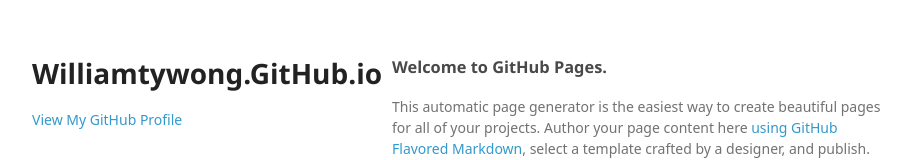
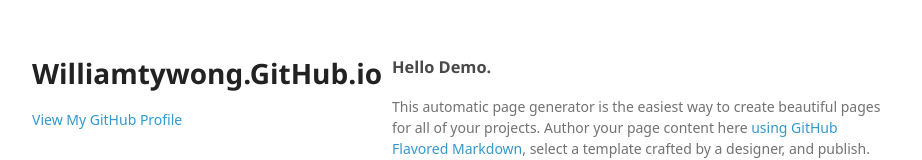
Before and after one commit to williamtywong/williamtywong.github.io, a plain HTML site: page index.html in a window 1280 px wide. Shown: the top 160 px of the page, without its empty margins (178-1100 px from the left). Drawn offline with Linux system fonts and the light colour scheme; a web font is replaced by a local one.

Commit message:
Update index.html

```diff
--- a/index.html
+++ b/index.html
@@ -24,7 +24,7 @@
       </header>
       <section>
         <h3>
-<a id="Hello-Demo" class="anchor" href="#Hello-Demo" aria-hidden="true"><span aria-hidden="true" class="octicon octicon-link"></span></a>Welcome to GitHub Pages.</h3>
+<a id="Hello-Demo" class="anchor" href="#Hello-Demo" aria-hidden="true"><span aria-hidden="true" class="octicon octicon-link"></span></a>Hello Demo.</h3>
 
 <p>This automatic page generator is the easiest way to create beautiful pages for all of your projects. Author your page content here <a href="https://guides.github.com/features/mastering-markdown/">using GitHub Flavored Markdown</a>, select a template crafted by a designer, and publish. After your page is generated, you can check out the new <code>gh-pages</code> branch locally. If you’re using GitHub Desktop, simply sync your repository and you’ll see the new branch.</p>
 
```
